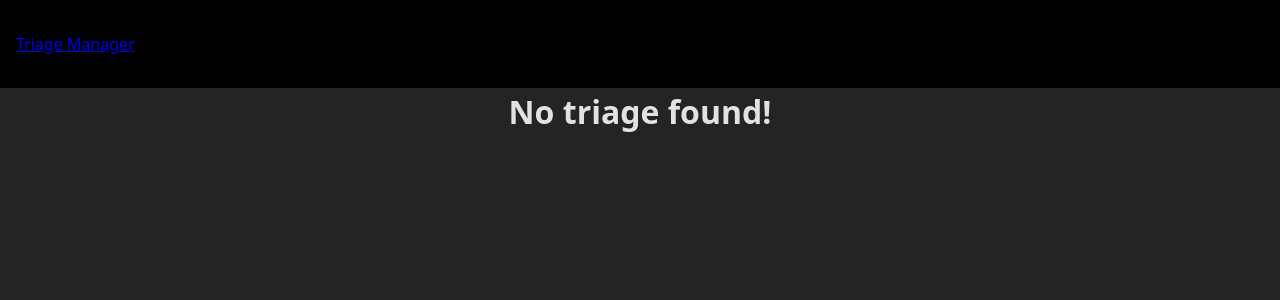
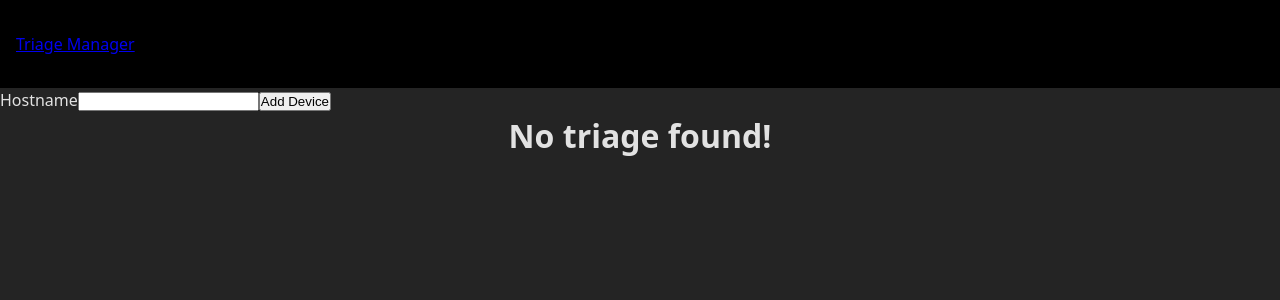
Before and after one commit to venoblin/triage-manager, a React (Vite) app: page /triage/1 in a window 1280 px wide. Shown: the top 300 px of the page. Built offline with nearby package versions, Linux system fonts and the light colour scheme.

Commit message:
adde navbar to layout

```diff
--- a/src/App.jsx
+++ b/src/App.jsx
@@ -1,18 +1,13 @@
-import { useContext } from 'react'
 import { Route, Routes } from 'react-router-dom'
-import { LayoutContext } from './contexts/LayoutContext'
 import HomeRoute from './components/routes/HomeRoute/HomeRoute'
 import NewTriageRoute from './components/routes/NewTriageRoute/NewTriageRoute'
 import TriageRoute from './components/routes/TriageRoute/TriageRoute'
 import './styles/App.css'
 
 const App = () => {
-  const layoutContext = useContext(LayoutContext)
 
   return (
     <>
-      <layoutContext.NavBar />
-
       <main>
         <Routes>
           <Route path='/' element={<HomeRoute />} />
--- a/src/components/DeviceEditor/DeviceEditor.jsx
+++ b/src/components/DeviceEditor/DeviceEditor.jsx
@@ -7,25 +7,7 @@ import './DeviceEditor.css'
 const DeviceEditor = (props) => {
   const appContext = useContext(AppContext)
 
-  const initialFormState = {
-    hostName: ''
-  }
-  const [formState, setFormState] = useState(initialFormState)
   const [selectedDevice, setSelectedDevice] = useState(null)
-
-  const handleSubmit = (evt) => {
-    evt.preventDefault()
-
-    appContext.postDevice(props.triage.id, formState)
-
-    setFormState(initialFormState)
-  }
-
-  const handleChange = (evt) => {
-    const target = evt.target
-    const newFormState = {...formState, [target.name]: target.value}
-    setFormState(newFormState)
-  }
 
   const handleCreatePath = () => {
     if (selectedDevice) {
@@ -36,17 +18,6 @@ const DeviceEditor = (props) => {
   return (
     <div className='DeviceEditor'>
       <div className='device-selector'>
-        <form onSubmit={handleSubmit}>
-          <label htmlFor='hostName'>Hostname</label>
-          <input
-            type='text'
-            name='hostName'
-            id='hostName'
-            value={formState.hostName}
-            onChange={(evt) => handleChange(evt)}
-          />
-          <button>Add Device</button>
-        </form>
         {props.triage.devices && props.triage.devices.length ? (
           props.triage.devices.map((device, idx) => (
             <DeviceCard
--- a/src/components/NavBar/NavBar.jsx
+++ b/src/components/NavBar/NavBar.jsx
@@ -9,9 +9,9 @@ const NavBar = (props) => {
         <Link to='/' className='logo'>Triage Manager</Link>
       </div>
 
-      {props.subBarComponent && (
+      {props.subBar && (
         <div className='sub-bar'>
-          {props.subBarComponent}
+          {props.subBar}
         </div>
       )}
     </nav>
--- a/src/components/routes/TriageRoute/TriageRoute.jsx
+++ b/src/components/routes/TriageRoute/TriageRoute.jsx
@@ -1,28 +1,66 @@
 import { useParams } from 'react-router-dom'
 import { useContext, useEffect, useState } from 'react'
 import { AppContext } from '../../../contexts/AppContext'
+import { LayoutContext } from '../../../contexts/LayoutContext'
 import DeviceEditor from '../../DeviceEditor/DeviceEditor'
 import './TriageRoute.css'
 
 const TriageRoute = () => {
   const appContext = useContext(AppContext)
+  const layoutContext = useContext(LayoutContext)
   const {id} = useParams()
 
+  const initialFormState = {
+    hostName: ''
+  }
+  const [formState, setFormState] = useState(initialFormState)
   const [triage, setTriage] = useState()
+
+  const handleSubmit = (evt) => {
+    evt.preventDefault()
+
+    appContext.postDevice(triage.id, formState)
+
+    setFormState(initialFormState)
+  }
+
+  const handleChange = (evt) => {
+    const target = evt.target
+    const newFormState = {...formState, [target.name]: target.value}
+    setFormState(newFormState)
+  }
 
   const populateTriage = () => {
     setTriage(appContext.getTriage(id))
   }
 
+  const addSubBar = () => {
+    layoutContext.addSubBar(
+      <div className='triage-head'>
+        <form onSubmit={handleSubmit}>
+          <label htmlFor='hostName'>Hostname</label>
+          <input
+            type='text'
+            name='hostName'
+            id='hostName'
+            value={formState.hostName}
+            onChange={(evt) => handleChange(evt)}
+          />
+          <button>Add Device</button>
+        </form>
+      </div>
+    )
+  }
+
   useEffect(() => {
     populateTriage()
+    addSubBar()
   }, [appContext])
 
   return (
     <div className='TriageRoute'>
       {triage ? (
         <div className='triage-wrap'>
-          <h1>{triage.name}</h1>
 
           <DeviceEditor triage={triage} />
 
--- a/src/contexts/LayoutContext.jsx
+++ b/src/contexts/LayoutContext.jsx
@@ -1,24 +1,21 @@
 import { createContext, useState } from 'react'
-import Nav from '../components/NavBar/NavBar'
+import NavBar from '../components/NavBar/NavBar'
 
 export const LayoutContext = createContext()
 
 export const LayoutProvider = (props) => {
-  const [SubBarComponent, setSubBarComponent] = useState(null)
+  const [subBar, setSubBar] = useState(null)
 
-  const setSubBar = (component) => {
-    setSubBarComponent(component)
-  }
-
-  const NavBar = () => {
-    return Nav({props: {SubBarComponent}})
+  const addSubBar = (component) => {
+    setSubBar(component)
   }
 
   return (
     <LayoutContext.Provider value={{
-      NavBar,
-      setSubBar
+      addSubBar
     }}>
+      <NavBar subBar={subBar} />
+
       {props.children}
     </LayoutContext.Provider>
   )
```
